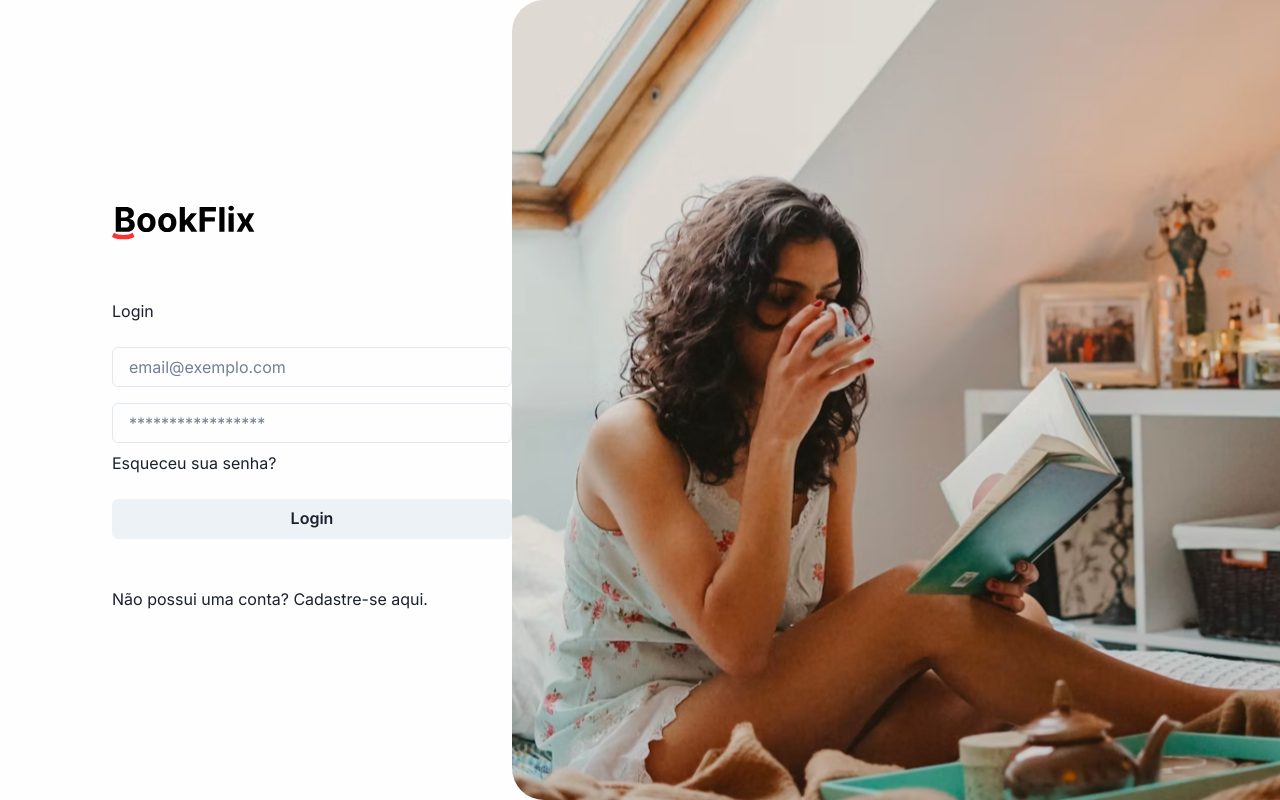
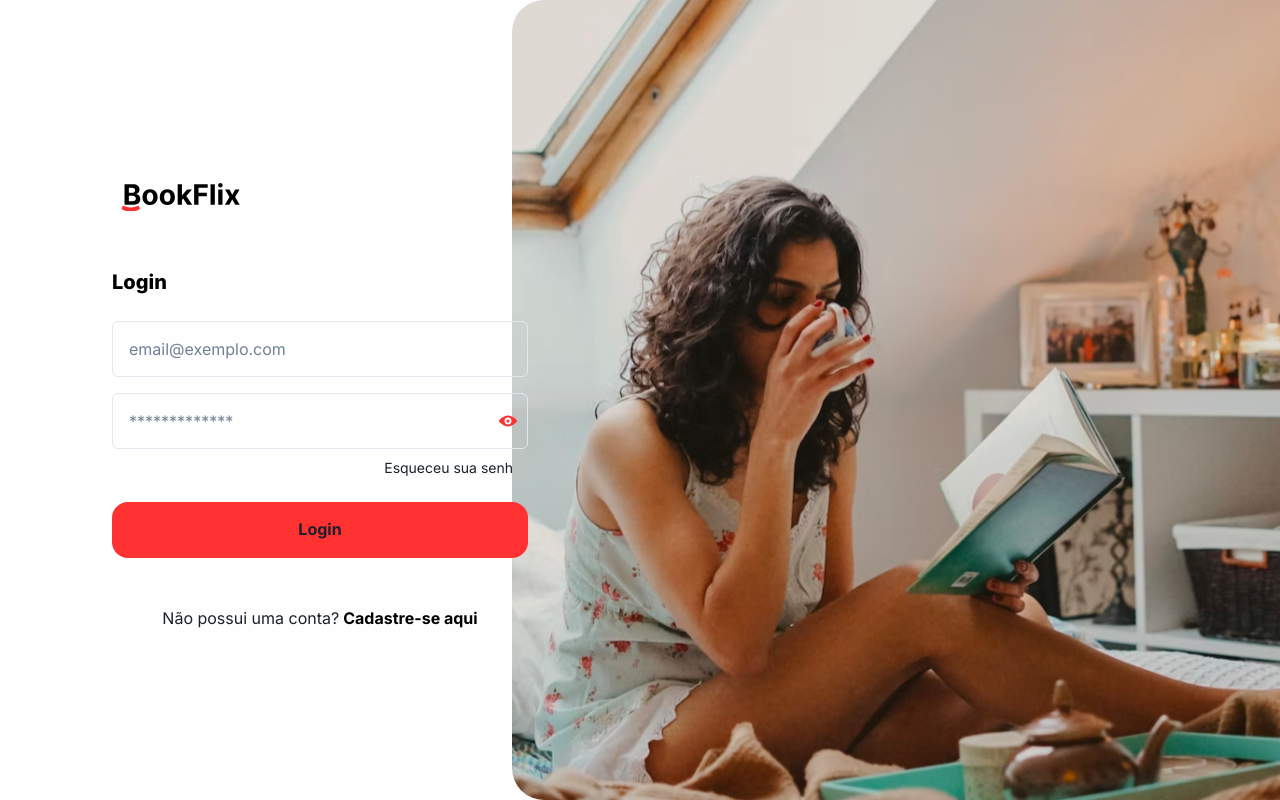
Before and after one commit to Rafael-Almeida-Dev/bookflix-web, a React (Create React App) app: page / in a window 1280 px wide. Built offline with nearby package versions, Linux system fonts and the light colour scheme.

Commit message:
feat: finish login screen UI

```diff
--- a/package.json
+++ b/package.json
@@ -3,6 +3,7 @@
   "version": "0.1.0",
   "private": true,
   "dependencies": {
+    "@chakra-ui/icons": "^2.1.1",
     "@chakra-ui/react": "^2.8.2",
     "@emotion/react": "^11.11.4",
     "@emotion/styled": "^11.11.5",
@@ -43,6 +44,7 @@
     "@eslint/js": "^9.2.0",
     "eslint": "^8.57.0",
     "eslint-config-prettier": "^9.1.0",
+    "eslint-config-standard": "^17.1.0",
     "eslint-plugin-import": "^2.29.1",
     "eslint-plugin-prettier": "^5.1.3",
     "eslint-plugin-react": "^7.34.1",
--- /dev/null
+++ b/src/components/atoms/Button.js
@@ -0,0 +1,17 @@
+import { Button as ChakraButton } from '@chakra-ui/react'
+
+export const Button = ({ children, ...props }) => (
+  <ChakraButton
+    fontWeight="bold"
+    fontSize="16px"
+    borderRadius="16px"
+    h="56px"
+    bg="brand.primary"
+    _hover={{
+      bg: 'brand.primary'
+    }}
+    {...props}
+  >
+    {children}
+  </ChakraButton>
+)
--- /dev/null
+++ b/src/components/atoms/Link.js
@@ -0,0 +1,26 @@
+import { Link as ChakraLink, Flex } from '@chakra-ui/react'
+
+export const Link = ({ children, ...props }) => (
+  <ChakraLink fontSize="14px" color="brand.darkGrey" {...props}>
+    {children}
+  </ChakraLink>
+)
+
+
+Link.Action = ({ text, actionText, ...props }) => (
+  <Flex w="100%" alignItems="center" justifyContent="center">
+    <ChakraLink mr="4px" fontSize="16px" color="brand.darkGrey" {...props}>
+      {text}
+    </ChakraLink>
+    <ChakraLink
+      fontWeight="bold"
+      fontSize="16px"
+      color="brand.black"
+      {...props}
+    >
+      {actionText}
+    </ChakraLink>
+  </Flex>
+)
+
+Link.Action.displayName = 'LinkAction'
--- /dev/null
+++ b/src/components/atoms/Text.js
@@ -0,0 +1,18 @@
+import { Text as ChakraText } from '@chakra-ui/react'
+
+export const Text = ({ children, ...props }) => (
+  <ChakraText {...props}>{children}</ChakraText>
+)
+
+Text.ScreenTitle = ({ children, ...props }) => (
+  <ChakraText
+    color="brand.black"
+    fontWeight="extrabold"
+    fontSize={['16px', '20px']}
+    {...props}
+  >
+    {children}
+  </ChakraText>
+)
+
+Text.ScreenTitle.displayName = 'ScreenTitle'
--- /dev/null
+++ b/src/components/atoms/index.js
@@ -0,0 +1,3 @@
+export * from './Text'
+export * from './Link'
+export * from './Button'
--- /dev/null
+++ b/src/components/index.js
@@ -0,0 +1,2 @@
+export * from './atoms'
+export * from './molecules'
--- /dev/null
+++ b/src/components/molecules/index.js
@@ -0,0 +1 @@
+export * from './input'
--- /dev/null
+++ b/src/components/molecules/input.js
@@ -0,0 +1,71 @@
+import { useState } from 'react'
+import { Text } from 'components/atoms/Text'
+import {
+  Input as ChakraInput,
+  InputGroup,
+  InputRightElement,
+  Button
+} from '@chakra-ui/react'
+import { ViewIcon, ViewOffIcon } from '@chakra-ui/icons'
+
+export const Input = (props) => (
+  <>
+    <ChakraInput
+      h="56px"
+      fontSize="16px"
+      focusBorderColor="brand.primary"
+      {...props}
+    />
+    {props.error && <Text color="red">{props.error}</Text>}
+  </>
+)
+
+Input.Password = ({ value, onChange, id, name, ...props }) => {
+  const [show, setShow] = useState(false)
+  const handleClick = () => setShow(!show)
+  return (
+    <>
+      <InputGroup
+        display="flex"
+        alignItems="center"
+        justifyContent="center"
+        h="56px"
+        size="md"
+        {...props}
+      >
+        <Input
+          id={id}
+          name={name}
+          onChange={onChange}
+          value={value}
+          focusBorderColor="brand.primary"
+          pr="4.5rem"
+          fontSize="16px"
+          type={show ? 'text' : 'password'}
+          placeholder="*************"
+        />
+        <InputRightElement h="100%">
+          <Button
+            bg="transparent"
+            _hover={{ bg: 'transparent' }}
+            size="sm"
+            onClick={handleClick}
+            h="100%"
+            display="flex"
+            alignItems="center"
+            justifyContent="center"
+          >
+            {show ? (
+              <ViewOffIcon boxSize="18px" color="brand.primary" />
+            ) : (
+              <ViewIcon boxSize="18px" color="brand.primary" />
+            )}
+          </Button>
+        </InputRightElement>
+      </InputGroup>
+      {props.error && <Text color="red">{props.error}</Text>}
+    </>
+  )
+}
+
+Input.Password.displayName = 'InputPassword'
--- a/src/modules/authenticated/screens/Login/index.js
+++ b/src/modules/authenticated/screens/Login/index.js
@@ -1,4 +1,5 @@
-import { Flex, Image, Text, Input, Link, Button } from '@chakra-ui/react'
+import { Flex, Image } from '@chakra-ui/react'
+import { Text, Input, Link, Button } from 'components'
 
 export const LoginScreen = () => {
   return (
@@ -11,14 +12,25 @@ export const LoginScreen = () => {
         w="40% "
         h="100%"
       >
-        <Flex flexDir="column" w="416">
-          <Image src="/img/logo.svg" alt="BookFlix Logo" w="170px" h="62px" />
-          <Text mt="48px">Login</Text>
+        <Flex flexDir="column" w={['100%', '100%', '100%', '416px']}>
+          <Image src="/img/logo.svg" alt="BooKFlix Logo" w="160px" h="48px" />
+          <Text.ScreenTitle mt="48px">Login</Text.ScreenTitle>
           <Input mt="24px" placeholder="email@exemplo.com" />
-          <Input mt="16px" placeholder="*****************" />
-          <Link mt="8px">Esqueceu sua senha?</Link>
+          <Input.Password mt="16px" placeholder="*****************" />
+          <Flex
+            mt="8px"
+            w="100%"
+            alignItems=" flex-end"
+            justifyContent="flex-end"
+          >
+            <Link>Esqueceu sua senha?</Link>
+          </Flex>
           <Button mt="24px">Login</Button>
-          <Link mt="48px">Não possui uma conta? Cadastre-se aqui.</Link>
+          <Link.Action
+            mt="48px"
+            text="Não possui uma conta?"
+            actionText="Cadastre-se aqui"
+          />
         </Flex>
       </Flex>
       <Flex
--- a/src/styles/colors.js
+++ b/src/styles/colors.js
@@ -1,5 +1,5 @@
 export const colors = {
-  primary: '#FFC734',
+  primary: '#FF3131',
   black: '#000000',
   white: '#FFFFFF',
   greyDark: '#737373',
```
Also changed, not shown: jsconfig.json (+6 -1 lines), .eslintrc.js (added), 1 other file (tests, documents, lock files or other folders).
